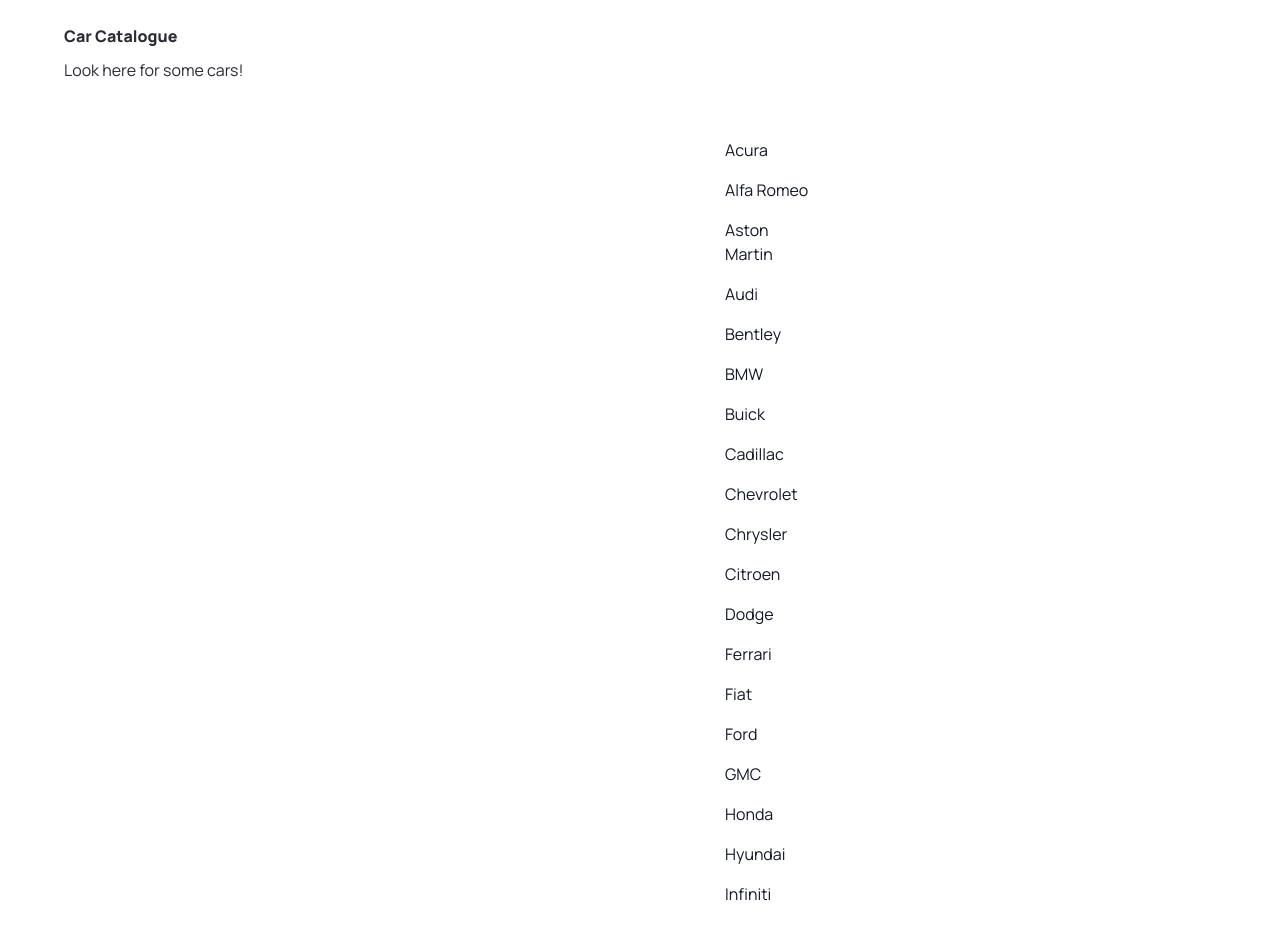
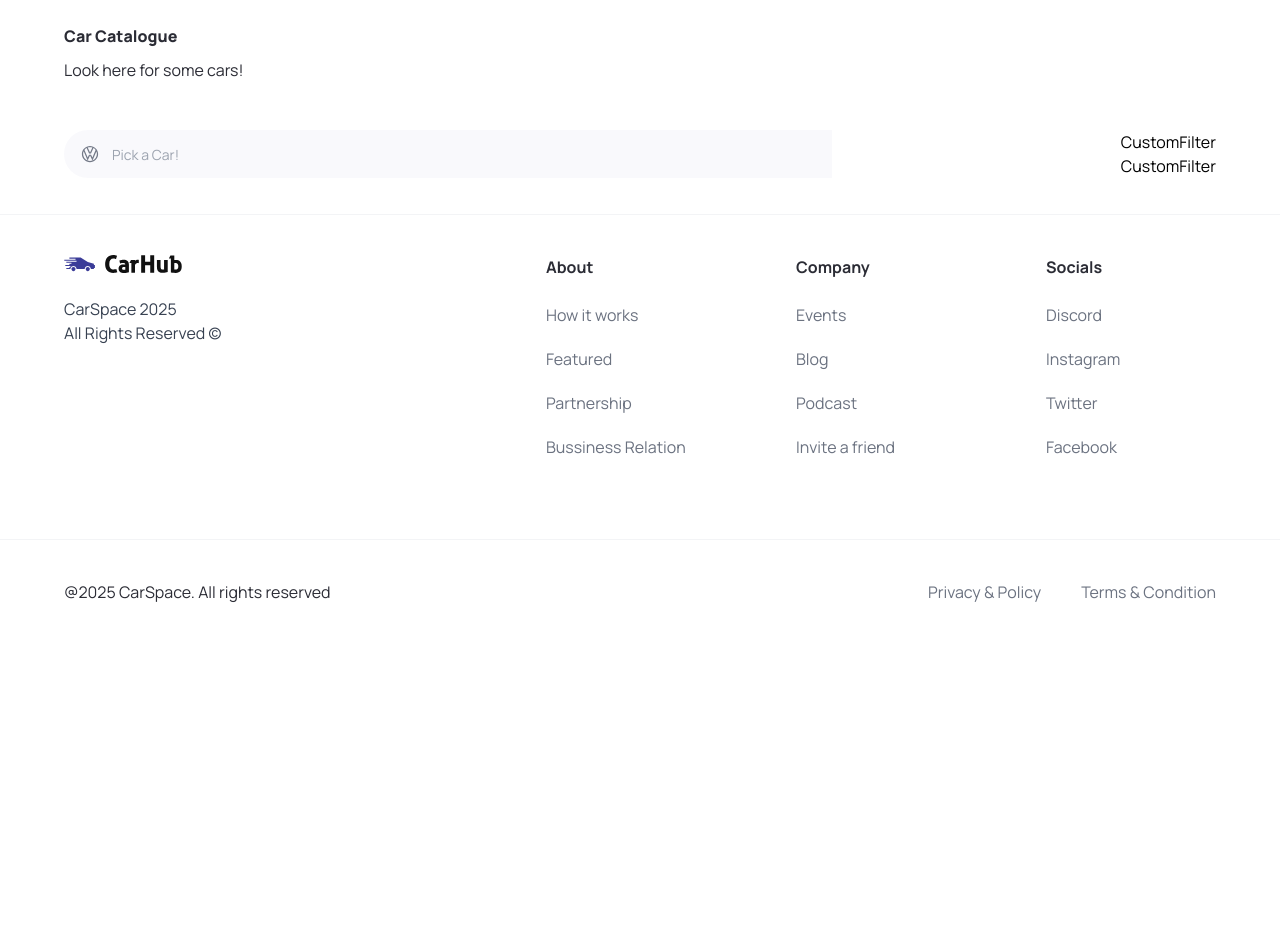
Before and after one commit to Tai-Does-Code/Cars, a Next.js app: page / in a window 1280 px wide. Shown: the part 840-1766 px from the top of the page. After the commit the page ends 1484 px from the top, so only its background shows below. Built offline with nearby package versions, Linux system fonts and the light colour scheme.

Commit message:
SearchManufacturer.tsx works, can search up car by company and use dropdown menu

```diff
--- a/components/SearchManufacturer.tsx
+++ b/components/SearchManufacturer.tsx
@@ -1,50 +1,100 @@
 "use client";
 import { SearchManufacturerProps } from '../types'
-import {Combobox, ComboboxOption, Transition} from '@headlessui/react';
+import {Combobox, Transition} from '@headlessui/react';
 import Image from 'next/image';
 import { useState, Fragment } from 'react';
 import {manufacturers} from '../constants'
 import React from 'react'
 
-const SearchManufacturer = ({manufacturer, setManufacturer}: SearchManufacturerProps) => {
-    const [query, setQuery] = useState('')
+const SearchManufacturer = ({ manufacturer, setManufacturer }: SearchManufacturerProps) => {
+    const [query, setQuery] = useState("");
 
-    const filteredManufacturers = query === "" ? manufacturers : manufacturers.filter((item) => (
-        item.toLowerCase()
-        .replace(/\s+/g, "")
-        .includes(query.toLowerCase().replace(/\s+/g, ""))
-    ));
+    const filteredManufacturers =
+      query === ""
+        ? manufacturers
+        : manufacturers.filter((item) =>
+            item
+              .toLowerCase()
+              .replace(/\s+/g, "")
+              .includes(query.toLowerCase().replace(/\s+/g, ""))
+          );
 
+    return (
+      <div className='search-manufacturer'>
+        <Combobox value={manufacturer} onChange={setManufacturer}>
+          <div className='relative w-full'>
 
+            {/* Buttom  */}
+            <Combobox.Button className='absolute top-[14px]'>
+              <Image
+                src='/car-logo.svg'
+                width={20}
+                height={20}
+                className='ml-4'
+                alt='car logo'
+              />
+            </Combobox.Button>
 
-  return (
-    <div className='search-manufacturer'>
-        <Combobox>
-            <div className='relative w-full'>
-                <Combobox.Button className="absolute top-[14px]">
-                    <Image src="/car-lego.svg" width={20} height={20} className="m1-4" alt="car logo" />
-                </Combobox.Button>
+            {/* Input */}
+            <Combobox.Input
+              className='search-manufacturer__input'
+              displayValue={(item: string) => item}
+              onChange={(event) => setQuery(event.target.value)}
+              placeholder='Pick a Car!'
+            />
 
-                <Combobox.Input className="search-manufacturer__input" placeholder="volkswagen" displayValue={(manufacturer: string) => manufacturer} onChange={(e) => setQuery(e.target.value)} />
-            </div>
+            {/* Transition */}
+            <Transition
+              as={Fragment}
+              leave='transition ease-in duration-100'
+              leaveFrom='opacity-100'
+              leaveTo='opacity-0'
+              afterLeave={() => setQuery("")}
+            >
+              <Combobox.Options
+                className='absolute mt-1 max-h-60 w-full overflow-auto rounded-md bg-white py-1 text-base shadow-lg ring-1 ring-black ring-opacity-5 focus:outline-none sm:text-sm'
+                static
+              >
+                {filteredManufacturers.length === 0 && query !== "" ? (
+                  <Combobox.Option
+                    value={query}
+                    className='search-manufacturer__option'
+                  >
+                    Create "{query}"
+                  </Combobox.Option>
+                ) : (
+                  filteredManufacturers.map((item) => (
+                    <Combobox.Option
+                      key={item}
+                      className={({ active }) =>
+                        `relative search-manufacturer__option ${
+                          active ? "bg-primary-blue text-white" : "text-gray-900"
+                        }`
+                      }
+                      value={item}
+                    >
+                      {({ selected, active }) => (
+                        <>
+                          <span className={`block truncate ${selected ? "font-medium" : "font-normal"}`}>
+                            {item}
+                          </span>
+
+                          {/* Show blue background color when selecting */}
+                          {selected ? (
+                            <span className={`absolute inset-y-0 left-0 flex items-center pl-3 ${active? "text-white": "text-pribg-primary-purple"}`}
+                            ></span>
+                          ) : null}
+                        </>
+                      )}
+                    </Combobox.Option>
+                  ))
+                )}
+              </Combobox.Options>
+            </Transition>
+          </div>
         </Combobox>
+      </div>
+    );
+  };
 
-
-        <Combobox>
-        <Transition as={Fragment} show={filteredManufacturers.length > 0} leave="transition ease-in-100" leaveFrom="opacity-100" leaveTo="opacity-0" afterLeave={() => setQuery('')}>
-            <Combobox.Options>
-                {filteredManufacturers.map((item) => (
-                        <Combobox.Option key={item} value={item} className={({active}) => `relative search-manufacturer__option ${active ? 'bg-primary-blue text-white' : 'text-gray-900' } `}>
-                            {item}
-                        </Combobox.Option>
-                    )
-                )}
-
-            </Combobox.Options>
-        </Transition>
-        </Combobox>
-    </div>
-  )
-}
-
-export default SearchManufacturer
+  export default SearchManufacturer;
```
